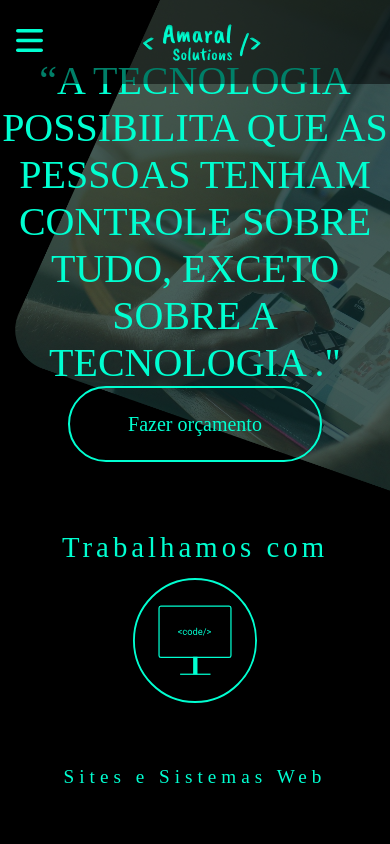
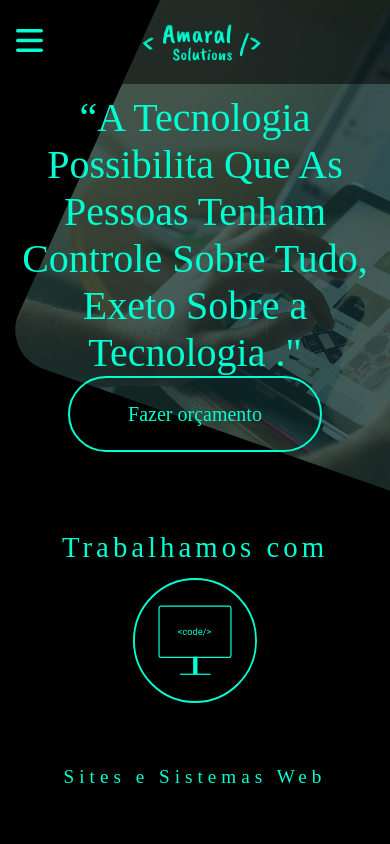
Before and after one commit to Daniel-Silveira/amaral-solutions, a React (Create React App) app: page / in a window 390 px wide. Shown: the top 844 px of the page. Built offline with nearby package versions, Linux system fonts and the light colour scheme; a web font is replaced by a local one.

Commit message:
Ajustes de textos e menu mobile

```diff
--- a/src/components/header/index.js
+++ b/src/components/header/index.js
@@ -9,7 +9,7 @@ const Header = () => {
       <StyledHeader>
         <StyledText>
           <DefaultText
-            text='“A TECNOLOGIA POSSIBILITA QUE AS PESSOAS TENHAM CONTROLE SOBRE TUDO, EXCETO SOBRE A TECNOLOGIA ."'
+            text='“A Tecnologia Possibilita Que As Pessoas Tenham Controle Sobre Tudo, Exeto Sobre a Tecnologia ."'
             type='title'
           />
           <Link style={{zIndex:'999'}} activeClass='active' to='Contato' spy={true} smooth={true} duration={1000}>
--- a/src/components/header/styled.js
+++ b/src/components/header/styled.js
@@ -9,6 +9,7 @@ export const StyledHeader = styled.div`
   @media (max-width: 768px) {
     height: inherit;
     flex-wrap: wrap;
+
   }
 `;
 export const StyledImage = styled.div`
@@ -30,6 +31,7 @@ export const StyledText = styled.div`
     text-align: center;
     padding-left: 0;
     align-items: center;
+    padding-top: 7%;
     position: absolute;
   }
 `;
--- a/src/components/navbar/styled.js
+++ b/src/components/navbar/styled.js
@@ -75,7 +75,7 @@ export const StyledMenuMobile = styled.div`
 
 export const Toogle = styled.div`
   z-index: 9999;
-  transition: 1s;
+  transition: .3s;
   left: -60%;
   position: fixed;
   width: 60%;
--- a/src/components/services/styled.js
+++ b/src/components/services/styled.js
@@ -22,7 +22,7 @@ export const StyledBox = styled.div`
   width: 25%;
   @media (max-width: 768px) {
     width: 80%;
-    margin-bottom: 5%;
+    margin-bottom: 15%;
   }
   p {
     height: 4em;
```
